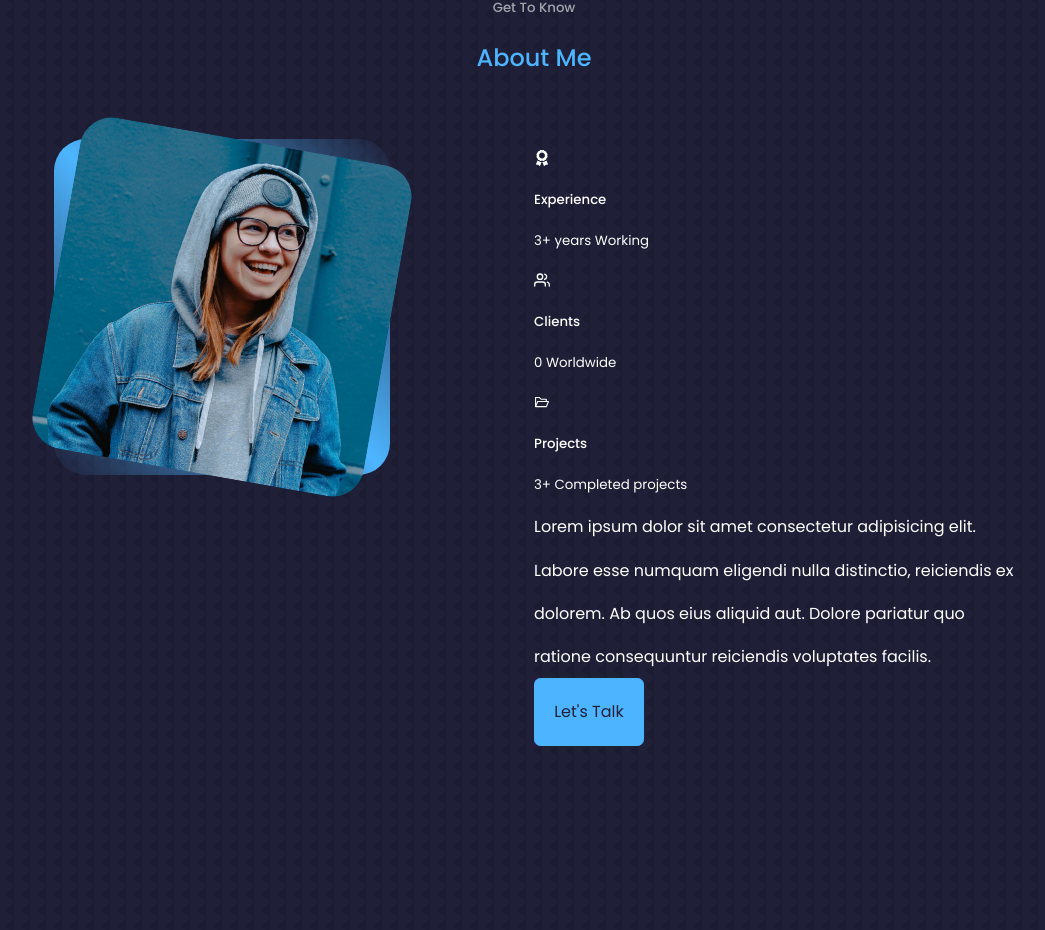
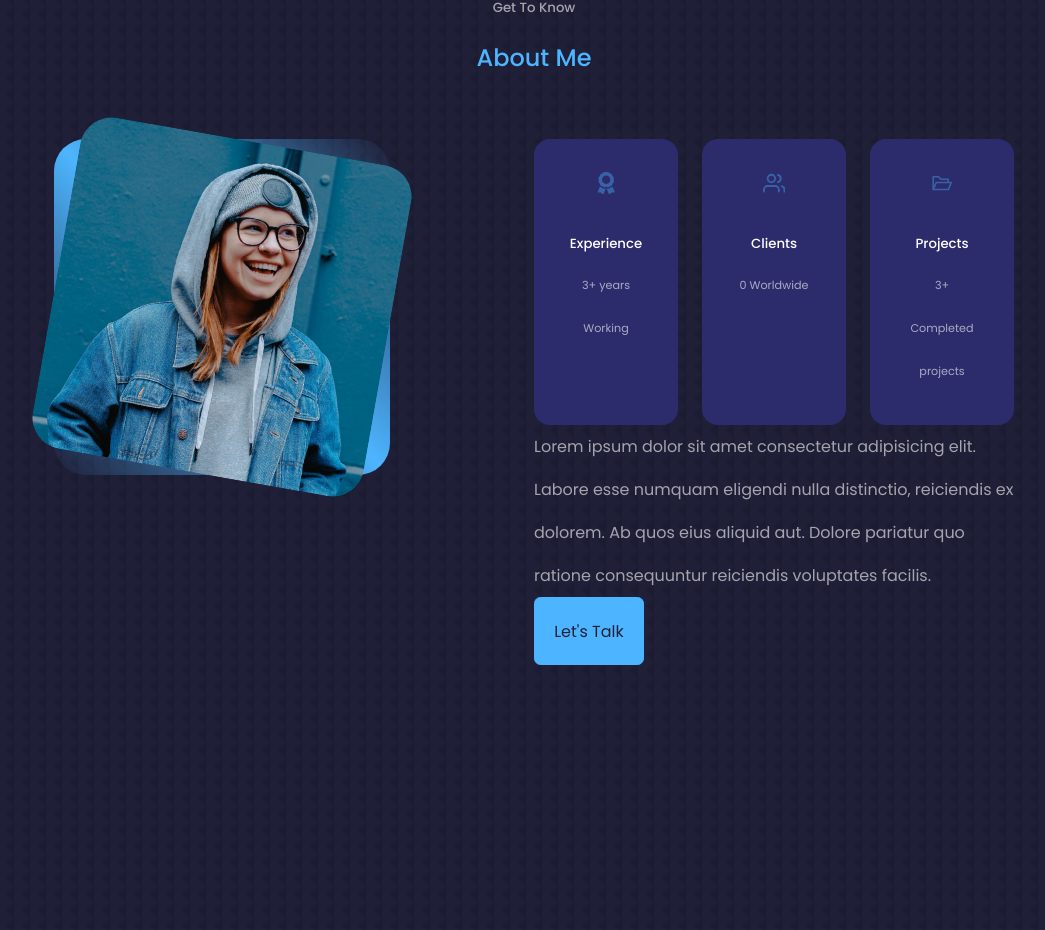
Before and after one commit to valgarciav/react-portfolio-website, a React (Create React App) app: page / in a window 1280 px wide. Shown: the part 938-1868 px from the top of the page, without its empty margins (106-1151 px from the left). Built offline with nearby package versions, Linux system fonts and the light colour scheme; the HTML template or start-up script is replaced by a standard one.

Commit message:
about section
about cards effects added

```diff
--- a/src/components/about/About.jsx
+++ b/src/components/about/About.jsx
@@ -26,14 +26,14 @@
               <small>3+ years Working </small>
             </article>
 
-            <article className="client__card">
-              <FiUsers className="clients__icon" />
+            <article className="about__card">
+              <FiUsers className="about__icon" />
               <h5>Clients</h5>
               <small>0 Worldwide</small>
             </article>
 
-            <article className="project__card">
-              <AiOutlineFolderOpen className="projects__icon" />
+            <article className="about__card">
+              <AiOutlineFolderOpen className="about__icon" />
               <h5>Projects</h5>
               <small>3+ Completed projects</small>
             </article>
--- a/src/components/about/about.css
+++ b/src/components/about/about.css
@@ -26,5 +26,46 @@
 }
 
 .about__me-image:hover {
-  transform: rotate(0deg);
+  transform: rotate(0);
 }
+
+.about__cards {
+  display: grid;
+  grid-template-columns: repeat(3, 1fr);
+  gap: 1.5rem;
+}
+
+.about__card {
+  background: var(--color-bg-variant);
+  border: 1px solid transparent;
+  border-radius: 1rem;
+  padding: 2rem;
+  text-align: center;
+  transition: var(--transition);
+}
+
+.about__card:hover {
+  background: transparent;
+  border-color: var(--color-primary-variant);
+  cursor: default;
+}
+
+.about__icon {
+  color: var(--color-primary-variant);
+  font-size: 1.4rem;
+  margin-bottom: 1rem;
+}
+
+.about__Card h5 {
+  font-size: 0rem;
+}
+
+.about__card small {
+  font-size: 0.7rem;
+  color: var(--color-light);
+}
+
+.about__content p {
+  margin: 2rem 1 2.6rem;
+  color: var(--color-light);
+}
```
